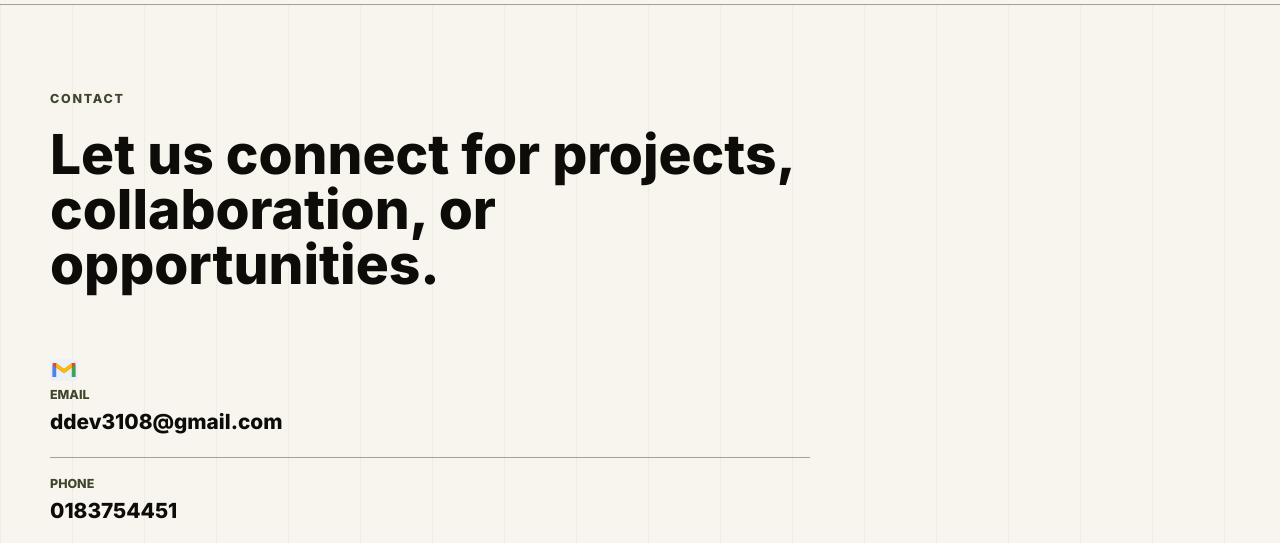
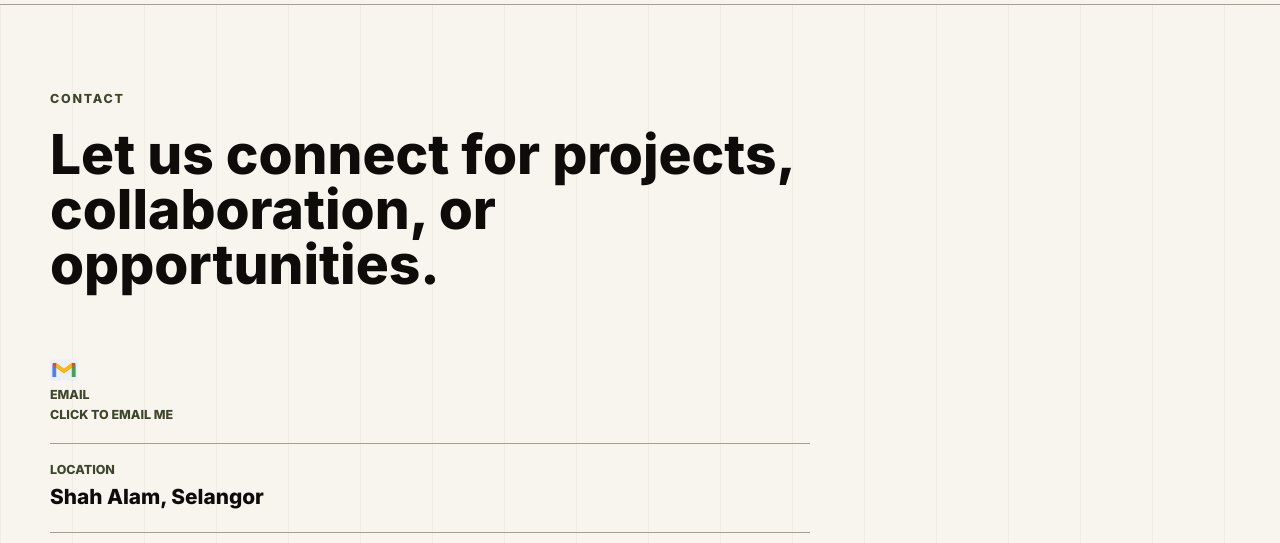
Before and after one commit to nyanyoldev/html-css-js-portfolio-daniel-dev, a plain HTML site: page contact.html in a window 1280 px wide. Shown: the part 74-617 px from the top of the page. Drawn offline with Linux system fonts and the light colour scheme.

Commit message:
Add files via upload

```diff
--- a/contact.html
+++ b/contact.html
@@ -13,7 +13,10 @@
 <body>
     <header class="site-header">
         <nav class="navbar" aria-label="Main navigation">
-            <a class="brand" href="index.html"><span class="brand-mark"><span>D</span><img src="assets/brand-logo.jpg" alt="Daniel Dev logo"></span><span>Daniel Dev Portfolio</span></a>
+            <a class="brand" href="index.html">
+                <span class="brand-mark"><span>D</span><img src="assets/brand-logo.jpg" alt="Daniel Dev logo"></span>
+                <span>Daniel Dev Portfolio</span>
+            </a>
             <ul class="nav-links" id="nav-links">
                 <li><a href="index.html">Home</a></li>
                 <li><a href="about.html">About</a></li>
@@ -38,13 +41,21 @@
 
         <section class="contact-layout">
             <div class="contact-details">
-                <a class="contact-link" href="mailto:ddev3108@gmail.com" target="_blank" rel="noreferrer"><img class="contact-icon" src="assets/icon-gmail.svg" alt=""> <span>Email</span>ddev3108@gmail.com</a>
-                <a href="tel:+60183754451"><span>Phone</span>0183754451</a>
+                <a class="contact-link" id="email-link" href="#" target="_blank" rel="noreferrer">
+                    <img class="contact-icon" src="assets/icon-gmail.svg" alt="">
+                    <span>Email</span>
+                    <span id="email-text">Click to email me</span>
+                </a>
                 <a><span>Location</span>Shah Alam, Selangor</a>
-                <a class="contact-link" href="https://github.com/nyanyoldev" target="_blank" rel="noreferrer"><img class="contact-icon" src="assets/icon-github.svg" alt=""> <span>GitHub</span>github.com/nyanyoldev</a>
-                <a class="contact-link" href="https://www.linkedin.com/in/daniel-dev-46293b377/?skipRedirect=true" target="_blank" rel="noreferrer" aria-label="LinkedIn profile"><img class="contact-icon" src="assets/icon-linkedin.svg" alt=""> <span>LinkedIn</span>linkedin.com/in/daniel-dev</a>
+                <a class="contact-link" href="https://github.com/nyanyoldev" target="_blank" rel="noreferrer">
+                    <img class="contact-icon" src="assets/icon-github.svg" alt="">
+                    <span>GitHub</span>github.com/nyanyoldev
+                </a>
+                <a class="contact-link" href="https://www.linkedin.com/in/daniel-dev-46293b377/?skipRedirect=true" target="_blank" rel="noreferrer" aria-label="LinkedIn profile">
+                    <img class="contact-icon" src="assets/icon-linkedin.svg" alt="">
+                    <span>LinkedIn</span>linkedin.com/in/daniel-dev
+                </a>
             </div>
-
         </section>
     </main>
 
```
